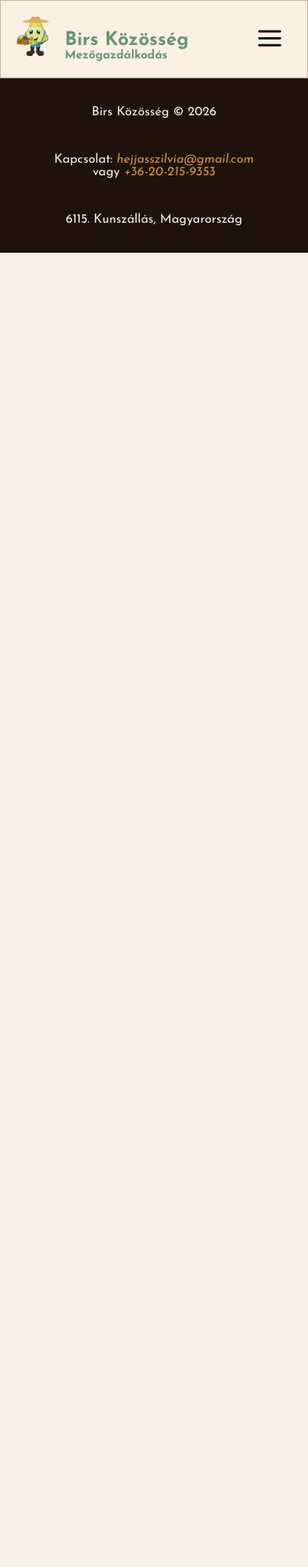
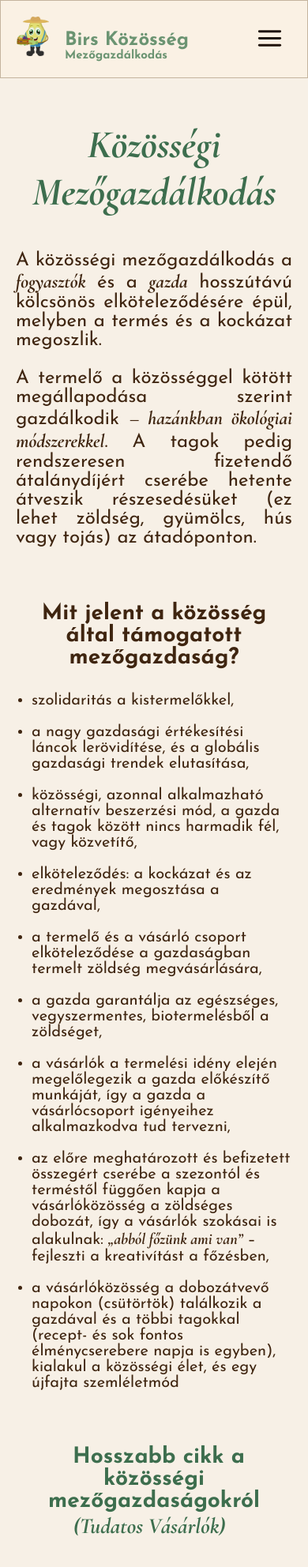
Before and after one commit to ald009/Birs-Kozosseg, a plain HTML site: page mezo.html in a window 390 px wide. Shown: the top 1984 px of the page at 79% size. Before the commit the page ends 844 px from the top, so only its background shows below. Drawn offline with nearby package versions, Linux system fonts and the light colour scheme.

Commit message:
mezogazdálkodas lap, bugfixek és róma visszahódítása

```diff
--- a/mezo.html
+++ b/mezo.html
@@ -42,6 +42,33 @@
     </ul>
     </header>
 
+    <div class="mezo">
+        <h1 class="c">Közösségi Mezőgazdálkodás</h1>
+        <p>A közösségi mezőgazdálkodás a <span class="c" style="font-weight: bold;">fogyasztók</span> és a <span class="c" style="font-weight: bold;">gazda</span> hosszútávú kölcsönös elköteleződésére épül, melyben a termés és a kockázat megoszlik.</p>
+
+        <p>A termelő a közösséggel kötött megállapodása szerint gazdálkodik <span class="c" style="font-weight: bold;">– hazánkban ökológiai módszerekkel</span>. A tagok pedig rendszeresen fizetendő átalánydíjért cserébe hetente átveszik részesedésüket (ez lehet zöldség, gyümölcs, hús vagy tojás) az átadóponton.</p>
+
+        <h2>Mit jelent a közösség által támogatott mezőgazdaság?</h2>
+        <ul>
+            <li>szolidaritás a kistermelőkkel,</li>
+            <li>a nagy gazdasági értékesítési láncok lerövidítése, és a globális gazdasági trendek elutasítása,</li>
+            <li>közösségi, azonnal alkalmazható alternatív beszerzési mód, a gazda és tagok között nincs harmadik fél, vagy közvetítő,</li>
+            <li>elköteleződés: a kockázat és az eredmények megosztása a gazdával,</li>
+            <li>a termelő és a vásárló csoport elköteleződése a gazdaságban termelt zöldség megvásárlására,</li>
+            <li>a gazda garantálja az egészséges, vegyszermentes, biotermelésből a zöldséget,</li>
+            <li>a vásárlók a termelési idény elején megelőlegezik a gazda előkészítő munkáját, így a gazda a vásárlócsoport igényeihez alkalmazkodva tud tervezni,</li>
+            <li>az előre meghatározott és befizetett összegért cserébe a szezontól és terméstől függően kapja a vásárlóközösség a zöldséges dobozát, így a vásárlók szokásai is alakulnak: <span class="c" style="font-weight: bold;">„abból főzünk ami van”</span> – fejleszti a kreativítást a főzésben,</li>
+            <li>a vásárlóközösség a dobozátvevő napokon (csütörtök) találkozik a gazdával és a többi tagokkal (recept- és sok fontos élménycserebere napja is egyben), kialakul a közösségi élet, és egy újfajta szemléletmód</li>
+        </ul>
+
+        <h2><a href="https://tudatosvasarlo.hu/hogyan-vasarolhatsz-kozvetlenul-a-gazdatol-kozossegi-gazdasagok/" target="_blank" rel="noopener noreferrer">Hosszabb cikk a közösségi mezőgazdaságokról <span class="c">(Tudatos Vásárlók)</span></a></h2>
+
+
+        <iframe id="mezovid" src="https://www.youtube.com/embed/eIaVaV_Ujnc?enablejsapi=1" title="YouTube video player" frameborder="0" allow="accelerometer; autoplay; clipboard-write; encrypted-media; gyroscope; picture-in-picture; web-share" referrerpolicy="strict-origin-when-cross-origin" allowfullscreen></iframe>
+    </div>
+
+
+
     <footer class="site-footer">
         <div class="footer-content">
             <p>Birs Közösség &copy; 2026</p>
@@ -57,5 +84,6 @@
             </a>
         </div>
     </footer>
+    <script src="https://www.youtube.com/iframe_api"></script>
 </body>
 </html>
--- a/script.js
+++ b/script.js
@@ -9,17 +9,14 @@ window.addEventListener('DOMContentLoaded', function () {
         });
     }
 
-    // Initialize ease-in animations
     initializeEaseInAnimations();
 });
 
 function initializeEaseInAnimations() {
-    // Get all elements on the page (excluding header, nav, and script tags)
     const animatedElements = document.querySelectorAll(
         'h1, h2, h3, h4, h5, h6, p, a, li, div, section, article, img, button, form, input, textarea'
     );
 
-    // Intersection Observer to trigger animations on scroll
     const observer = new IntersectionObserver((entries) => {
         entries.forEach(entry => {
             if (entry.isIntersecting) {
@@ -32,23 +29,18 @@ function initializeEaseInAnimations() {
         rootMargin: '0px 0px -50px 0px'
     });
 
-    // Track elements in main content area for staggered animation on load
     let contentElementIndex = 0;
     animatedElements.forEach((el) => {
-        // Skip header, footer, map, and gallery modal (including all children inside them)
         if (el.closest('header') || el.closest('.site-footer') || el.closest('#leaflet-js-map') || el.closest('.gallery-modal')) {
             return;
         }
 
-        // Set initial state only for content elements
         el.style.opacity = '0';
         el.style.transform = 'translateY(30px)';
 
-        // Set animation delay for staggered effect (reduced delay)
         el.style.setProperty('--animation-delay', (contentElementIndex * 0.05) + 's');
         contentElementIndex++;
 
-        // Check if element is already in viewport
         const rect = el.getBoundingClientRect();
         if (rect.top < window.innerHeight && rect.bottom > 0) {
             el.classList.add('ease-in');
@@ -57,3 +49,13 @@ function initializeEaseInAnimations() {
         }
     });
 }
+
+function onYouTubeIframeAPIReady() {
+  new YT.Player('mezovid', {
+    events: {
+      onReady: function(event) {
+        event.target.setVolume(35);
+      }
+    }
+  });
+}
--- a/style.css
+++ b/style.css
@@ -43,6 +43,8 @@ body{
     font-family: 'Cormorant Garamond', serif;
     font-style: italic;
 }
+
+
 
 ::selection {
     background: var(--clay);
@@ -179,13 +181,16 @@ header .nav-toggle img {
     font-weight: bold;
     text-decoration: none;
     color: var(--bark);
-    transition: .5s cubic-bezier(0.075, 0.82, 0.165, 1);
+}
+
+.atadopontok li a:hover{
+    color: var(--clay);
 }
 
 .jelentkezes{
     color: var(--meadow2);
 
-    max-width: 60%;
+    max-width: 1000px;
     margin-top: 70px;
     margin-left: auto;
     margin-right: auto;
@@ -381,7 +386,7 @@ header .nav-toggle img {
 #leaflet-js-map {
     margin-left: auto;
     margin-right: auto;
-    width: 400px;
+    max-width: 400px;
     height: 400px;
     margin-top: 30px;
     margin-bottom: 30px;
@@ -420,7 +425,7 @@ header .nav-toggle img {
 .footer-social {
     position: absolute;
     top: 50%;
-    right: 18px;
+    right: 25px;
     transform: translateY(-50%);
     display: flex;
     flex-direction: row;
@@ -479,7 +484,6 @@ header .nav-toggle img {
 }
 
 .kertlat img {
-    flex: 1 1 320px;
     max-width: 600px;
     width: 100%;
     border-radius: 15px;
@@ -539,6 +543,69 @@ header .nav-toggle img {
     filter: brightness(0.8) invert(0) saturate(8);
 }
 
+.mezo{
+    max-width: 1000px;
+    margin: 0 auto;
+    padding: 20px 20px;
+}
+
+.mezo h1 {
+    font-size: 50px;
+    color: var(--meadow);
+    margin-bottom: 45px;
+    text-align: center;
+}
+
+.mezo h2 {
+    font-size: 28px;
+    color: var(--bark);
+    margin-top: 70px;
+    margin-bottom: 30px;
+    text-align: center;
+}
+
+.mezo p {
+    font-size: 24px;
+    color: var(--bark);
+    margin-bottom: 10px;
+    text-align: justify;
+}
+
+.mezo ul {
+    margin-top: 30px;
+    padding-left: 20px;
+}
+
+.mezo li {
+    margin-bottom: 20px;
+    font-size: 20px;
+    color: var(--bark);
+}
+
+.mezo a {
+    color: var(--meadow);
+    text-decoration: none;
+    font-weight: bold;
+    transition: 0.3s cubic-bezier(0.075, 0.82, 0.165, 1);
+    background: transparent;
+    padding: 10px 12px;
+    border-radius: 10px;
+}
+
+.mezo a:hover {
+    background: var(--meadow2);
+    color: var(--sage);
+}
+
+.mezo iframe {
+    margin-top: 30px;
+    margin-bottom: 30px;
+    width: 100%;
+    aspect-ratio: 16 / 9;
+    border: 0;
+    box-shadow: 0px 0px 20px rgba(0, 0, 0, 0.3);
+    border-radius: 15px;
+}
 
 @media (max-width: 860px) {
     .gallery-item img {
@@ -586,6 +653,22 @@ header .nav-toggle img {
         right: 15px;
         font-size: 50px;
     }
+
+    .rolunkimg {
+        flex-direction: column;
+        align-items: center;
+        gap: 14px;
+    }
+
+    .rolunkimg img {
+        width: 100%;
+        max-width: 650px;
+    }
+
+    .mezo h2 {
+        text-align: center;
+    }
+
 }
 
 @media (max-width: 1000px) {
@@ -664,6 +747,7 @@ header .nav-toggle img {
 
     .site-footer {
         padding: 18px 14px;
+        position: relative;
     }
 
     .site-footer .footer-content {
@@ -672,8 +756,13 @@ header .nav-toggle img {
     }
 
     .footer-social {
-        gap: 30px;
+        position: absolute;
+        top: 50%;
+        right: 18px;
+        transform: translateY(-50%);
+        gap: 20px;
         flex-direction: column;
+        align-items: center;
     }
 
     .kertlat {
@@ -730,17 +819,3 @@ header .nav-toggle img {
     object-fit: cover;
     display: block;
 }
-
-
-@media (max-width: 680px) {
-    .rolunkimg {
-        flex-direction: column;
-        align-items: center;
-        gap: 14px;
-    }
-
-    .rolunkimg img {
-        width: 100%;
-        max-width: 420px;
-    }
-}
```
Also changed, not shown: kapcsolat.html (+1 -1 lines), rolunk.html (+2 -2 lines), otlet.txt.
